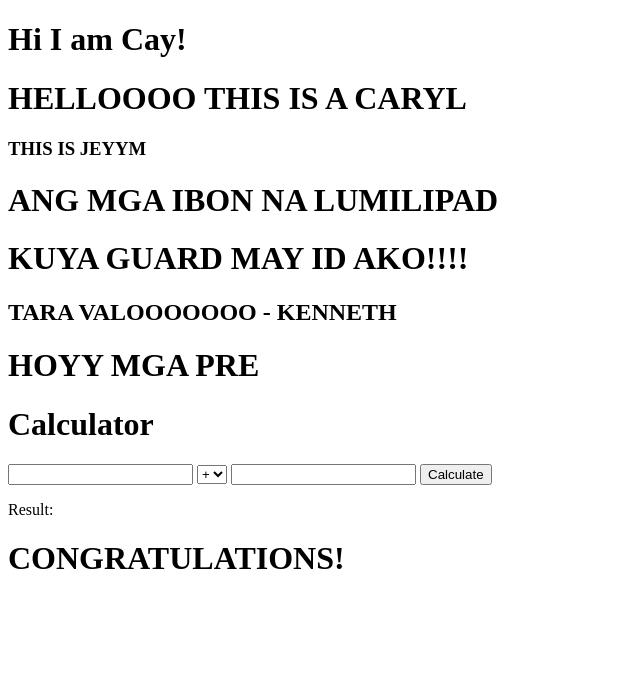
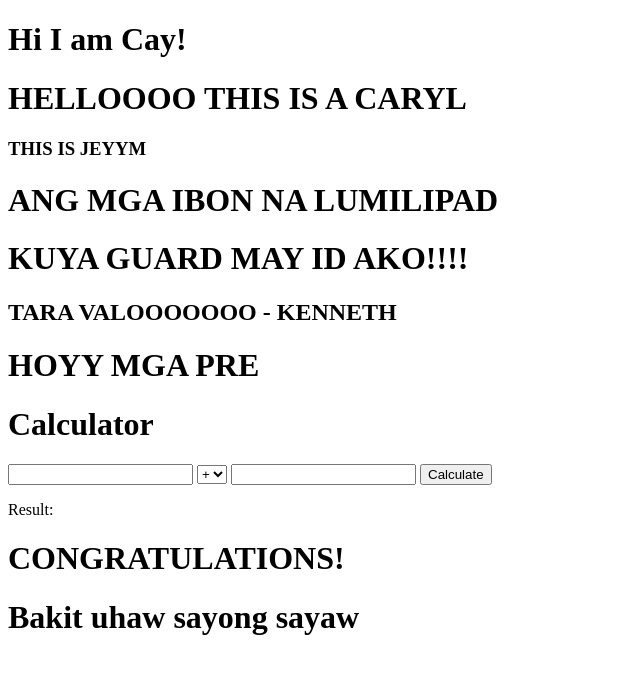
Before and after one commit to xym0an/dynamic-web, a plain HTML site: page index.html in a window 1280 px wide. Shown: the whole page, without its empty margins (0-640 px from the left). Drawn offline with Linux system fonts and the light colour scheme.

Commit message:
Added Added

```diff
--- a/index.html
+++ b/index.html
@@ -46,5 +46,6 @@
 	<button onclick="calculate()">Calculate</button>
 	<p>Result: <span id="result"></span></p>
     <h1>CONGRATULATIONS!</h1>
+    <h1>Bakit uhaw sayong  sayaw </h1>
 </body>
 </html>
```
